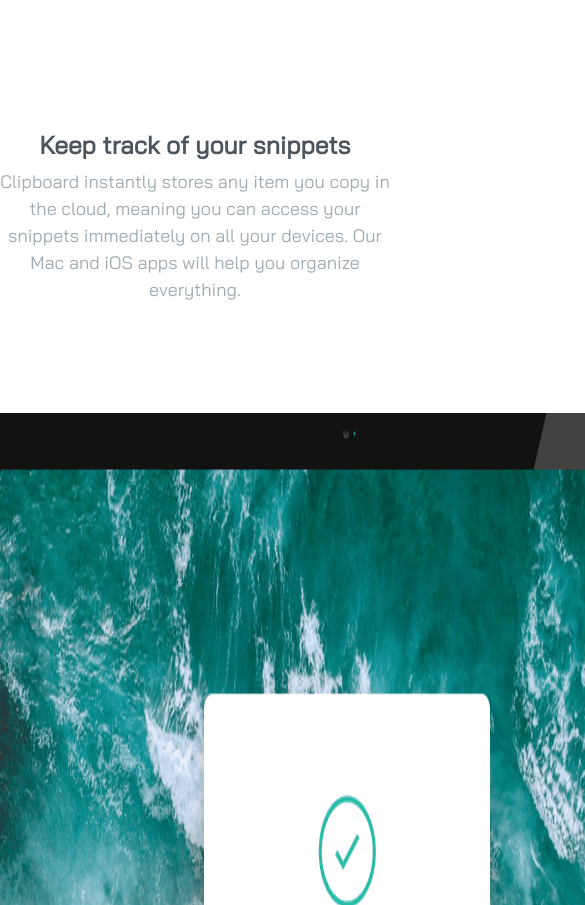
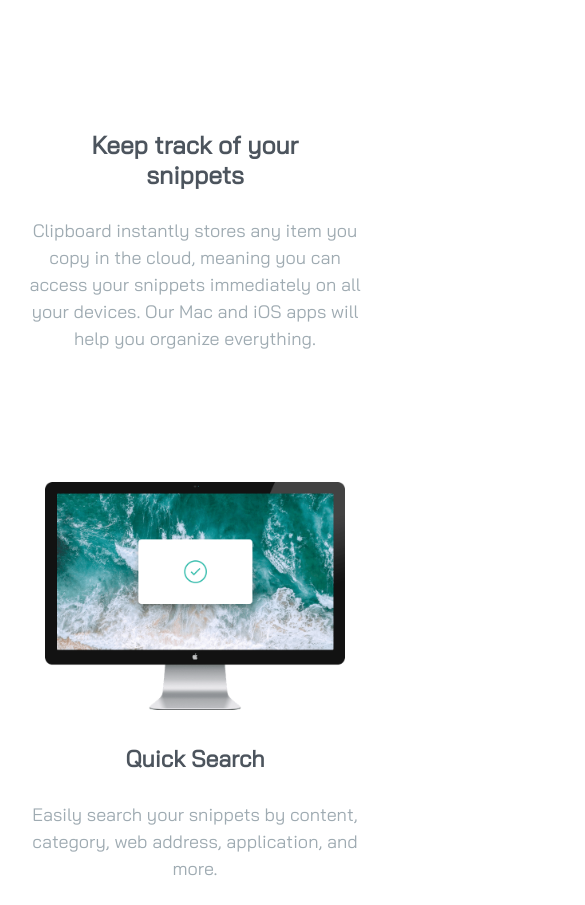
Before and after one commit to vicfir/clipboard-landing-page-master, a website: page index.html in a window 390 px wide. Shown: the part 720-1625 px from the top of the page, 585 px wide, since content can reach past the window. Drawn offline with nearby package versions, Linux system fonts and the light colour scheme.

Commit message:
responsive sect1

```diff
--- a/index.html
+++ b/index.html
@@ -29,7 +29,7 @@
       devices. Our Mac and iOS apps will help you organize everything.</p>
     <div id="compTxt" class="d-flex position-relative">
       <img id="imgSect1" class="position-relative" src="./public/img/image-computer.png" alt="">
-      <div class="py-7 ps-8 ">
+      <div id="txtSect1" class="py-7 ps-8 ">
         <div class="py-5">
           <h3>Quick Search</h3>
           <p>Easily search your snippets by content, category, web address, application, and more.</p>
--- a/src/sass/modules/_section1.scss
+++ b/src/sass/modules/_section1.scss
@@ -25,3 +25,27 @@
         }
     }
 }
+
+// RESPONSIVE
+@media screen and (max-width: 440px) {
+#sect1 {
+    h2 {
+        padding: 0 50px;
+    }
+    p{
+        padding: 20px;
+    }
+    #compTxt {
+        flex-direction: column;
+        align-items: center;
+        text-align: center;
+        #imgSect1 {
+            left: 0px;
+            width: 300px;
+        }
+        #txtSect1 {
+            padding: 10px !important;
+        }
+    }
+}
+}
```
Also changed, not shown: public/css/app.css, 1 other file.
